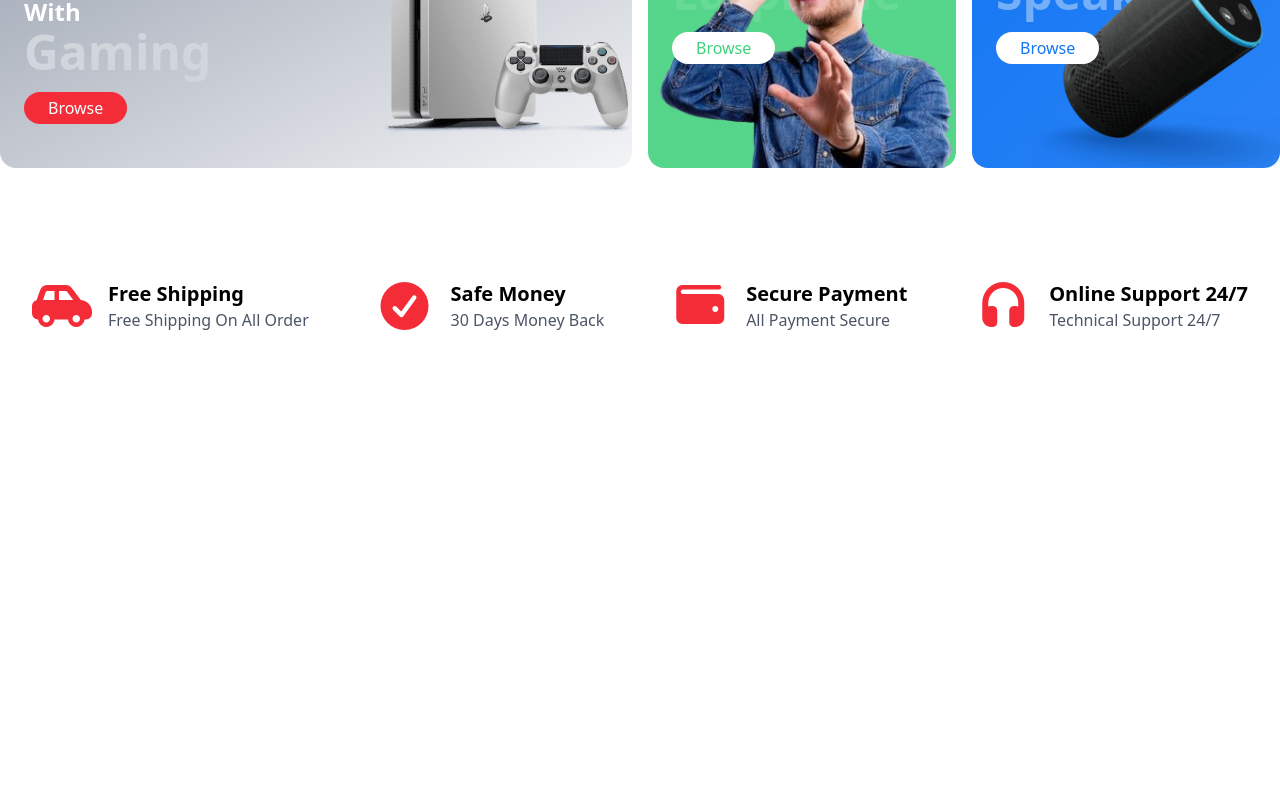
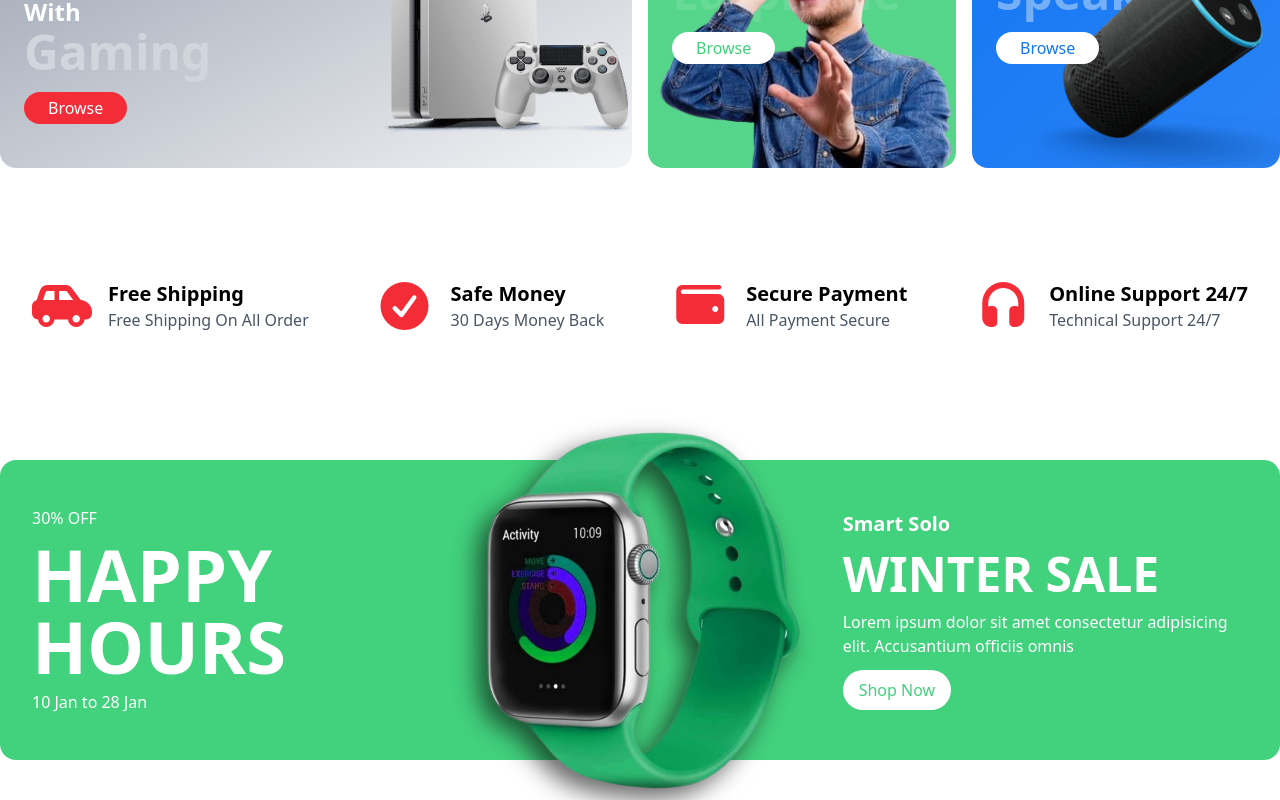
Before and after one commit to Code-Crafting/E-Commerce, a React (Vite) app: page / in a window 1280 px wide. Shown: the part 1216-2016 px from the top of the page. Before the commit the page ends 1660 px from the top, so only its background shows below. Built offline with nearby package versions, Linux system fonts and the light colour scheme.

Commit message:
add offer news section

```diff
--- a/src/Components/Home.jsx
+++ b/src/Components/Home.jsx
@@ -1,6 +1,7 @@
 import Hero from "./Hero";
 import Category from "./Category";
 import Facitily from "./Facility";
+import OfferNews from "./OfferNews";
 
 function Home() {
   return (
@@ -8,6 +9,7 @@ function Home() {
       <Hero />
       <Category />
       <Facitily />
+      <OfferNews />
     </>
   );
 }
--- a/src/Components/Navbar.jsx
+++ b/src/Components/Navbar.jsx
@@ -11,7 +11,7 @@ function Navbar() {
     { id: 3, list: "Top Rated" },
   ];
   return (
-    <div className="fixed w-full shadow-navbar">
+    <div className="fixed w-full shadow-navbar bg-white z-[9999]">
       <div className="con flex justify-between items-center py-4">
         {/* Right */}
         <div className="flex gap-10 items-center tracking-wider">
--- /dev/null
+++ b/src/Components/OfferNews.jsx
@@ -0,0 +1,35 @@
+import greenWatch from "../assets/category/watch2.png";
+
+function OfferNews() {
+  return (
+    <div className="con bg-green text-white h-[300px] rounded-2xl px-8 relative mt-32">
+      <div className="flex justify-between items-center gap-2 h-full  place-items-center">
+        <div className="w-1/3 flex flex-col gap-2">
+          <p className="text-md">30% OFF</p>
+          <h1 className="uppercase text-7xl font-bold">Happy Hours</h1>
+          <p>10 Jan to 28 Jan</p>
+        </div>
+
+        <img
+          src={greenWatch}
+          alt="greenWatch"
+          className="absolute w-[380px] left-1/2 -translate-x-1/2 drop-shadow-[-10px_10px_12px_rgba(0,0,0,.6)] "
+        />
+
+        <div className="w-1/3 flex flex-col gap-3">
+          <p className="text-xl font-bold">Smart Solo</p>
+          <h1 className="uppercase text-5xl font-bold">Winter Sale</h1>
+          <p>
+            Lorem ipsum dolor sit amet consectetur adipisicing elit. Accusantium
+            officiis omnis
+          </p>
+          <div className="w-max bg-white text-green py-2 px-4 rounded-full hover:cursor-pointer">
+            Shop Now
+          </div>
+        </div>
+      </div>
+    </div>
+  );
+}
+
+export default OfferNews;
```
Also changed, not shown: src/assets/category/watch2.png (renamed from src/assets/category/smartwatch2-removebg-preview.png).
